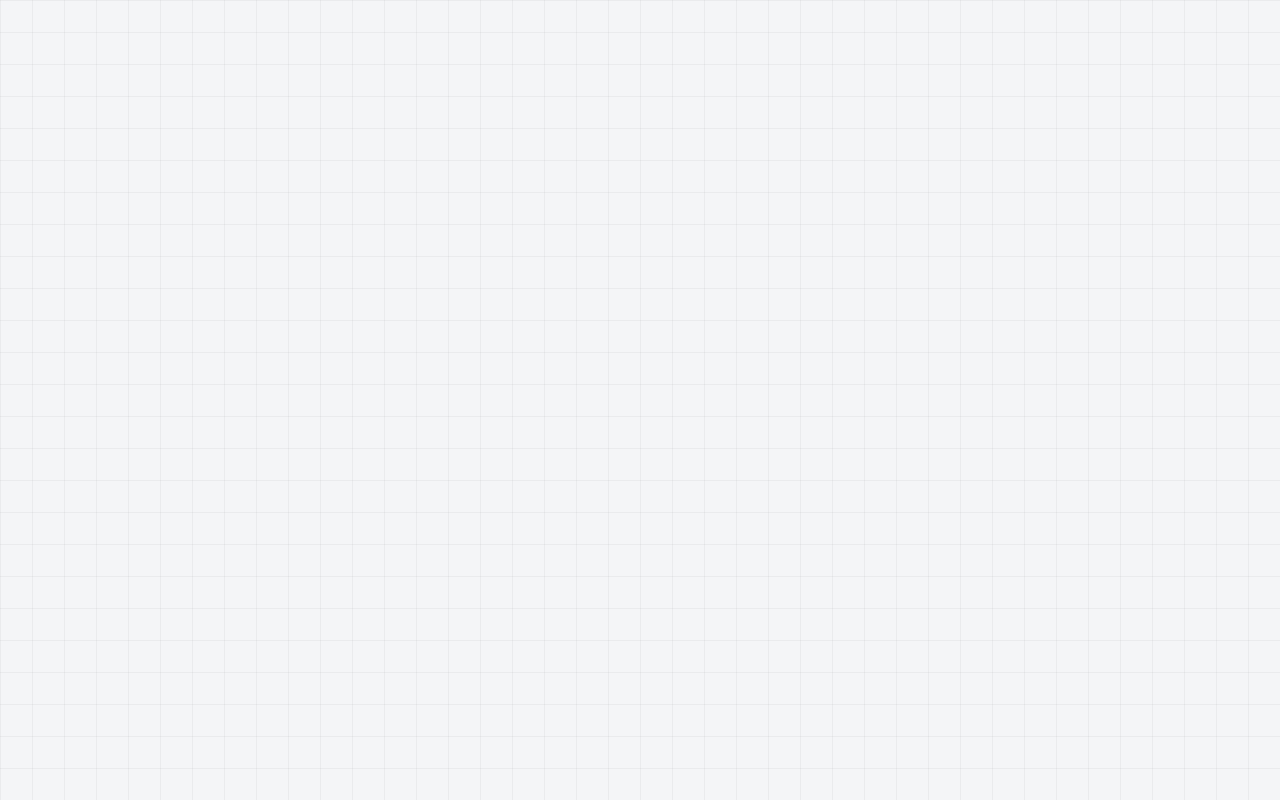
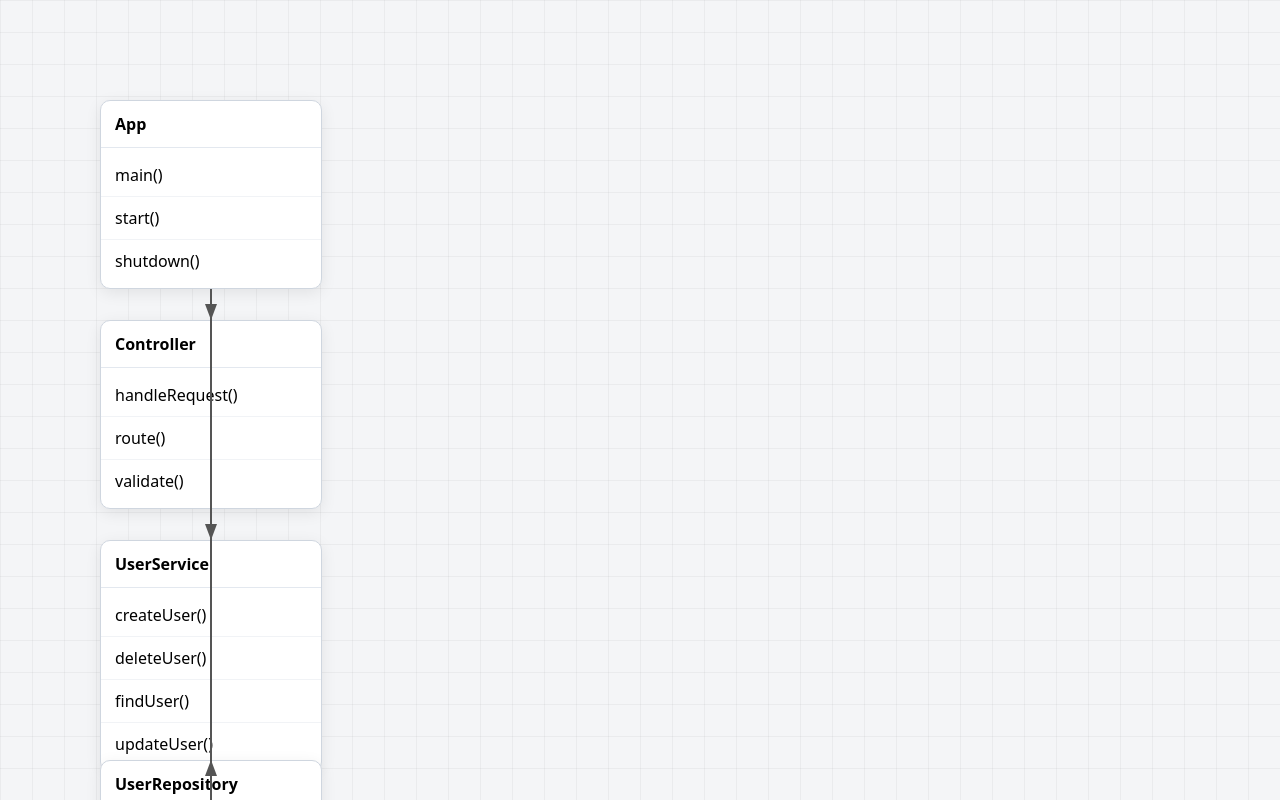
Before and after one commit to t-a1024/thehack-prefrontend, a website with bundled scripts: page index.html in a window 1280 px wide. Built offline with nearby package versions, Linux system fonts and the light colour scheme; files whose address does not match are found by name.

Commit message:
layout.tsの分離、test3の実装(複雑な構造)

```diff
--- a/index.html
+++ b/index.html
@@ -15,6 +15,6 @@
 </div>
 
 <!-- <script type="module" src="/dist/main.js"></script> -->
-<script type="module" src="/dist/test.js"></script>
+<script type="module" src="/dist/test3.js"></script>
 </body>
 </html>
--- a/src/class-node.ts
+++ b/src/class-node.ts
@@ -1,12 +1,12 @@
 import { MethodNode } from "./method-node.js";
-import type { ClassNodeSpec } from "./types.js";
+import type { PositionedClassNodeSpec } from "./types.js";
 
 export class ClassNode {
   public readonly id: string;
-  public readonly spec: ClassNodeSpec;
+  public readonly spec: PositionedClassNodeSpec;
   public readonly element: HTMLDetailsElement;
 
-  constructor(id: string, spec: ClassNodeSpec) {
+  constructor(id: string, spec: PositionedClassNodeSpec) {
     this.id = id;
     this.spec = spec;
     this.element = this.createElement();
--- /dev/null
+++ b/src/layout.ts
@@ -0,0 +1,17 @@
+import type { ClassNodeSpec, PositionedClassNodeSpec } from "./types.js";
+
+export class SimpleLayout {
+  constructor(
+    private readonly startX = 100,
+    private readonly startY = 100,
+    private readonly gapY = 220
+  ) {}
+
+  layout(nodes: Array<ClassNodeSpec & { id: string }>): PositionedClassNodeSpec[] {
+    return nodes.map((node, index) => ({
+      ...node,
+      x: this.startX,
+      y: this.startY + index * this.gapY,
+    }));
+  }
+}
--- /dev/null
+++ b/src/test3.ts
@@ -0,0 +1,113 @@
+import { WorldCanvas } from "./world-canvas.js";
+
+const root = document.getElementById("root");
+const viewport = document.getElementById("viewport");
+const scene = document.getElementById("scene");
+
+if (!root || !viewport || !scene) {
+  throw new Error("必要な要素が見つかりません");
+}
+
+const world = new WorldCanvas(
+  root,
+  viewport as HTMLDivElement,
+  scene as HTMLDivElement
+);
+
+const classSpecs = [
+  {
+    id: "app",
+    name: "App",
+    methods: [
+      { label: "main()" },
+      { label: "start()" },
+      { label: "shutdown()" },
+    ],
+  },
+  {
+    id: "controller",
+    name: "Controller",
+    methods: [
+      { label: "handleRequest()" },
+      { label: "route()" },
+      { label: "validate()" },
+    ],
+  },
+  {
+    id: "service",
+    name: "UserService",
+    methods: [
+      { label: "createUser()" },
+      { label: "deleteUser()" },
+      { label: "findUser()" },
+      { label: "updateUser()" },
+    ],
+  },
+  {
+    id: "repository",
+    name: "UserRepository",
+    methods: [
+      { label: "save()" },
+      { label: "findById()" },
+      { label: "findAll()" },
+    ],
+  },
+  {
+    id: "logger",
+    name: "Logger",
+    methods: [
+      { label: "info()" },
+      { label: "warn()" },
+      { label: "error()" },
+    ],
+  },
+  {
+    id: "validator",
+    name: "Validator",
+    methods: [
+      { label: "isValidName()" },
+      { label: "isValidEmail()" },
+      { label: "isValidPassword()" },
+    ],
+  },
+  {
+    id: "cache",
+    name: "Cache",
+    methods: [
+      { label: "get()" },
+      { label: "set()" },
+      { label: "remove()" },
+    ],
+  },
+];
+
+const nodeIds = new Map<string, string>();
+
+for (const spec of classSpecs) {
+  const id = world.addClassNode(spec);
+  nodeIds.set(spec.id, id);
+}
+
+const arrows = [
+  { fromId: "app", toId: "controller" },
+  { fromId: "app", toId: "logger" },
+  { fromId: "controller", toId: "service" },
+  { fromId: "controller", toId: "validator" },
+  { fromId: "service", toId: "repository" },
+  { fromId: "service", toId: "logger" },
+  { fromId: "repository", toId: "cache" },
+  { fromId: "validator", toId: "logger" },
+  { fromId: "cache", toId: "logger" },
+  { fromId: "service", toId: "cache" },
+];
+
+for (const arrow of arrows) {
+  world.addArrow({
+    fromId: nodeIds.get(arrow.fromId)!,
+    toId: nodeIds.get(arrow.toId)!,
+  });
+}
+
+world.layout();
+
+console.log("test");
--- a/src/world-canvas.ts
+++ b/src/world-canvas.ts
@@ -1,6 +1,7 @@
 import { Camera } from "./camera.js";
 import { ArrowLayer } from "./arrow-layer.js";
 import { ClassNode } from "./class-node.js";
+import { SimpleLayout } from "./layout.js";
 import type { ArrowSpec, ClassNodeSpec } from "./types.js";
 
 export class WorldCanvas {
@@ -14,8 +15,10 @@ export class WorldCanvas {
   private dragStart = { x: 0, y: 0 };
   private cameraStart = { x: 0, y: 0 };
 
+  private classSpecs = new Map<string, ClassNodeSpec & { id: string }>();
   private nodeMap = new Map<string, HTMLDetailsElement>();
   private arrowLayer: ArrowLayer;
+  private layoutEngine: SimpleLayout;
 
   constructor(root: HTMLElement, viewport: HTMLDivElement, scene: HTMLDivElement) {
     this.root = root;
@@ -24,6 +27,7 @@ export class WorldCanvas {
     this.camera = new Camera();
 
     this.arrowLayer = new ArrowLayer(this.root, this.camera, this.nodeMap);
+    this.layoutEngine = new SimpleLayout();
 
     this.bindEvents();
     this.renderCamera();
@@ -31,23 +35,31 @@ export class WorldCanvas {
 
   addClassNode(spec: ClassNodeSpec): string {
     const id = spec.id ?? this.generateId();
-    const node = new ClassNode(id, spec);
-
-    this.scene.appendChild(node.element);
-
-
-    this.nodeMap.set(id, node.element);
-
-    node.element.addEventListener("toggle", () => {
-      this.arrowLayer.render();
-    });
-
-    this.arrowLayer.render();
+    this.classSpecs.set(id, { ...spec, id });
     return id;
   }
 
   addArrow(spec: ArrowSpec): string {
     return this.arrowLayer.addArrow(spec);
+  }
+
+  layout(): void {
+    this.scene.replaceChildren();
+    this.nodeMap.clear();
+
+    const positionedNodes = this.layoutEngine.layout([...this.classSpecs.values()]);
+
+    for (const spec of positionedNodes) {
+      const node = new ClassNode(spec.id, spec);
+      this.scene.appendChild(node.element);
+      this.nodeMap.set(spec.id, node.element);
+
+      node.element.addEventListener("toggle", () => {
+        this.arrowLayer.render();
+      });
+    }
+
+    this.arrowLayer.render();
   }
 
   private renderCamera(): void {
```
Also changed, not shown: src/test2.ts (+3 -5 lines), src/types.ts (+6 -1 lines).
